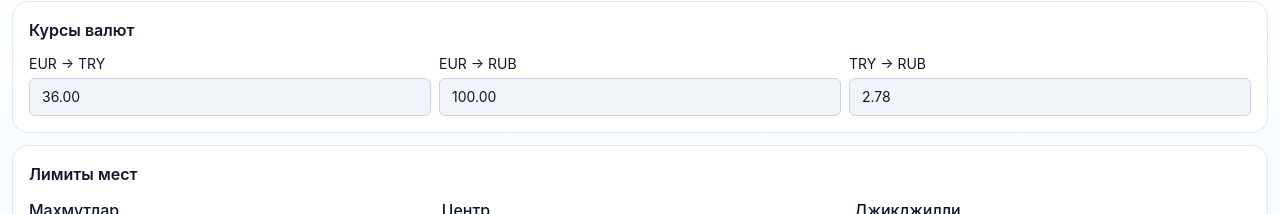
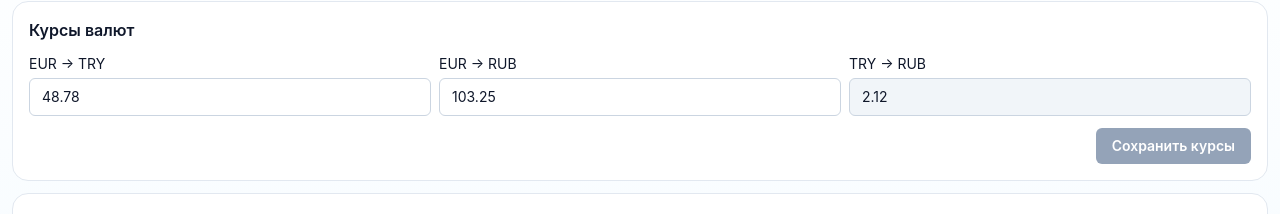
Before and after one commit to melikovgraf1-sys/judo-crm-2, a React (Create React App) app: page /settings in a window 1280 px wide. Shown: the part 161-375 px from the top of the page. Built offline with nearby package versions, Linux system fonts and the light colour scheme; no server answers.

Commit message:
Improve lead modal and currency settings

```diff
--- a/src/components/LeadsTab.tsx
+++ b/src/components/LeadsTab.tsx
@@ -32,7 +32,7 @@ export default function LeadsTab({
     const nextStage = stages[Math.min(stages.length - 1, Math.max(0, idx + dir))];
     const updatedLead: Lead = { ...current, stage: nextStage, updatedAt: todayISO() };
 
-    if (nextStage === "Оплаченный абонемент") {
+    if (isPaidStage(nextStage)) {
       const newClient = convertLeadToClient(updatedLead, db);
       const next = {
         ...db,
@@ -103,6 +103,8 @@ export default function LeadsTab({
     </div>
   );
 }
+
+const isPaidStage = (stage: LeadStage): boolean => stage.toLowerCase().includes("оплач");
 
 function convertLeadToClient(lead: Lead, db: DB): Client {
   const fallbackDate = lead.updatedAt ?? todayISO();
@@ -242,42 +244,127 @@ function LeadModal(
 
   return (
     <Modal size="lg" onClose={onClose}>
-      <div className="font-semibold text-slate-800">{lead.name}</div>
-      <div className="grid gap-1 text-sm">
-        <div><span className="text-slate-500">Родитель:</span> {lead.parentName || "—"}</div>
-        <div><span className="text-slate-500">Имя ребёнка:</span> {lead.firstName ?? "—"}</div>
-        <div><span className="text-slate-500">Фамилия:</span> {lead.lastName ?? "—"}</div>
-        <div><span className="text-slate-500">Дата рождения:</span> {lead.birthDate ? fmtDate(lead.birthDate) : "—"}</div>
-        <div><span className="text-slate-500">Старт:</span> {lead.startDate ? fmtDate(lead.startDate) : "—"}</div>
-        <div><span className="text-slate-500">Источник:</span> {lead.source}</div>
-        <div><span className="text-slate-500">Телефон:</span> {lead.phone || "—"}</div>
-        <div><span className="text-slate-500">WhatsApp:</span> {lead.whatsApp || "—"}</div>
-        <div><span className="text-slate-500">Telegram:</span> {lead.telegram || "—"}</div>
-        <div><span className="text-slate-500">Instagram:</span> {lead.instagram || "—"}</div>
-        <div><span className="text-slate-500">Создан:</span> {fmtDate(lead.createdAt)}</div>
-        <div><span className="text-slate-500">Обновлён:</span> {fmtDate(lead.updatedAt)}</div>
+      <div className="flex flex-col gap-4">
+        <div className="flex flex-col gap-3 sm:flex-row sm:items-start sm:justify-between">
+          <div className="space-y-1">
+            <div className="text-lg font-semibold text-slate-800 dark:text-slate-100">{lead.name}</div>
+            <div className="text-xs uppercase tracking-wide text-slate-500 dark:text-slate-400">{lead.stage}</div>
+          </div>
+          <div className="flex flex-wrap justify-end gap-2">
+            {!edit && (
+              <button
+                onClick={() => setEdit(true)}
+                className="px-3 py-2 rounded-md border border-slate-300 text-sm hover:bg-slate-50 dark:border-slate-700 dark:bg-slate-800 dark:text-slate-100 dark:hover:bg-slate-700"
+              >
+                Редактировать
+              </button>
+            )}
+            <button
+              onClick={remove}
+              className="px-3 py-2 rounded-md border border-rose-200 text-sm text-rose-600 hover:bg-rose-50 dark:border-rose-700 dark:bg-rose-900/20 dark:text-rose-300 dark:hover:bg-rose-900/30"
+            >
+              Удалить
+            </button>
+            <button
+              onClick={onClose}
+              className="px-3 py-2 rounded-md border border-slate-300 text-sm hover:bg-slate-50 dark:border-slate-700 dark:bg-slate-800 dark:text-slate-100 dark:hover:bg-slate-700"
+            >
+              Закрыть
+            </button>
+          </div>
+        </div>
+
+        <div className="grid gap-2 text-sm sm:grid-cols-2">
+          <InfoRow label="Имя ребёнка" value={lead.firstName ?? "—"} />
+          <InfoRow label="Фамилия" value={lead.lastName ?? "—"} />
+          <InfoRow label="Родитель" value={lead.parentName || "—"} />
+          <InfoRow label="Источник" value={lead.source} />
+          <InfoRow label="Телефон" value={lead.phone || "—"} />
+          <InfoRow label="WhatsApp" value={lead.whatsApp || "—"} />
+          <InfoRow label="Telegram" value={lead.telegram || "—"} />
+          <InfoRow label="Instagram" value={lead.instagram || "—"} />
+          <InfoRow label="Дата рождения" value={lead.birthDate ? fmtDate(lead.birthDate) : "—"} />
+          <InfoRow label="Старт" value={lead.startDate ? fmtDate(lead.startDate) : "—"} />
+          <InfoRow label="Создан" value={fmtDate(lead.createdAt)} />
+          <InfoRow label="Обновлён" value={fmtDate(lead.updatedAt)} />
+        </div>
+
+        <InfoRow
+          label="Заметки"
+          value={lead.notes ? <span className="whitespace-pre-line">{lead.notes}</span> : "—"}
+        />
+
+        {edit && (
+          <form
+            onSubmit={handleSubmit(save)}
+            className="space-y-3 rounded-2xl border border-slate-200 p-3 dark:border-slate-700"
+          >
+            <div className="grid gap-2 sm:grid-cols-2">
+              <div className="sm:col-span-2">
+                <input
+                  className="w-full rounded-md border border-slate-300 px-3 py-2 text-sm bg-white dark:bg-slate-800 dark:border-slate-700 dark:text-slate-100"
+                  {...register("name")}
+                  placeholder="Имя"
+                />
+                {errors.name && <span className="text-xs text-rose-600">{errors.name.message}</span>}
+              </div>
+              <div className="sm:col-span-2">
+                <input
+                  className="w-full rounded-md border border-slate-300 px-3 py-2 text-sm bg-white dark:bg-slate-800 dark:border-slate-700 dark:text-slate-100"
+                  {...register("parentName")}
+                  placeholder="Родитель"
+                />
+              </div>
+              <input
+                className="w-full rounded-md border border-slate-300 px-3 py-2 text-sm bg-white dark:bg-slate-800 dark:border-slate-700 dark:text-slate-100"
+                {...register("phone")}
+                placeholder="Телефон"
+              />
+              <input
+                className="w-full rounded-md border border-slate-300 px-3 py-2 text-sm bg-white dark:bg-slate-800 dark:border-slate-700 dark:text-slate-100"
+                {...register("whatsApp")}
+                placeholder="WhatsApp"
+              />
+              <input
+                className="w-full rounded-md border border-slate-300 px-3 py-2 text-sm bg-white dark:bg-slate-800 dark:border-slate-700 dark:text-slate-100"
+                {...register("telegram")}
+                placeholder="Telegram"
+              />
+              <input
+                className="w-full rounded-md border border-slate-300 px-3 py-2 text-sm bg-white dark:bg-slate-800 dark:border-slate-700 dark:text-slate-100"
+                {...register("instagram")}
+                placeholder="Instagram"
+              />
+            </div>
+            {errors.phone && <span className="text-xs text-rose-600">{errors.phone.message}</span>}
+            <div className="flex justify-end gap-2">
+              <button
+                type="submit"
+                disabled={!isValid}
+                className="rounded-md bg-sky-600 px-3 py-2 text-sm text-white disabled:bg-slate-400"
+              >
+                Сохранить
+              </button>
+              <button
+                type="button"
+                onClick={() => setEdit(false)}
+                className="rounded-md border border-slate-300 px-3 py-2 text-sm hover:bg-slate-50 dark:border-slate-700 dark:bg-slate-800 dark:text-slate-100 dark:hover:bg-slate-700"
+              >
+                Отмена
+              </button>
+            </div>
+          </form>
+        )}
       </div>
-      <div className="flex justify-end gap-2">
-        {!edit && <button onClick={() => setEdit(true)} className="px-3 py-2 rounded-md border border-slate-300 dark:border-slate-700 dark:bg-slate-800">Редактировать</button>}
-        <button onClick={remove} className="px-3 py-2 rounded-md border border-rose-200 text-rose-600 dark:border-rose-700 dark:bg-rose-900/20">Удалить</button>
-        <button onClick={onClose} className="px-3 py-2 rounded-md border border-slate-300 dark:border-slate-700 dark:bg-slate-800">Закрыть</button>
-      </div>
-      {edit && (
-        <form onSubmit={handleSubmit(save)} className="space-y-2 pt-2 border-t border-slate-200 dark:border-slate-700">
-          <input className="w-full px-3 py-2 rounded-md border border-slate-300 bg-white dark:bg-slate-800 dark:border-slate-700 dark:text-slate-100" {...register("name")} placeholder="Имя" />
-          {errors.name && <span className="text-xs text-rose-600">{errors.name.message}</span>}
-          <input className="w-full px-3 py-2 rounded-md border border-slate-300 bg-white dark:bg-slate-800 dark:border-slate-700 dark:text-slate-100" {...register("parentName")} placeholder="Родитель" />
-          <input className="w-full px-3 py-2 rounded-md border border-slate-300 bg-white dark:bg-slate-800 dark:border-slate-700 dark:text-slate-100" {...register("phone")} placeholder="Телефон" />
-          {errors.phone && <span className="text-xs text-rose-600">{errors.phone.message}</span>}
-          <input className="w-full px-3 py-2 rounded-md border border-slate-300 bg-white dark:bg-slate-800 dark:border-slate-700 dark:text-slate-100" {...register("whatsApp")} placeholder="WhatsApp" />
-          <input className="w-full px-3 py-2 rounded-md border border-slate-300 bg-white dark:bg-slate-800 dark:border-slate-700 dark:text-slate-100" {...register("telegram")} placeholder="Telegram" />
-          <input className="w-full px-3 py-2 rounded-md border border-slate-300 bg-white dark:bg-slate-800 dark:border-slate-700 dark:text-slate-100" {...register("instagram")} placeholder="Instagram" />
-          <div className="flex justify-end gap-2">
-            <button type="submit" disabled={!isValid} className="px-3 py-2 rounded-md bg-sky-600 text-white disabled:bg-slate-400">Сохранить</button>
-            <button type="button" onClick={() => setEdit(false)} className="px-3 py-2 rounded-md border border-slate-300 dark:border-slate-700 dark:bg-slate-800">Отмена</button>
-          </div>
-        </form>
-      )}
     </Modal>
   );
 }
+
+function InfoRow({ label, value }: { label: string; value: React.ReactNode }) {
+  return (
+    <div className="flex flex-col gap-1 rounded-xl border border-slate-200 bg-white p-3 text-sm shadow-sm dark:border-slate-700 dark:bg-slate-800">
+      <span className="text-xs font-semibold uppercase tracking-wide text-slate-500 dark:text-slate-400">{label}</span>
+      <span className="text-slate-700 dark:text-slate-100">{value}</span>
+    </div>
+  );
+}
--- a/src/components/SettingsTab.tsx
+++ b/src/components/SettingsTab.tsx
@@ -2,6 +2,14 @@ import React, { useState, useEffect, useRef } from "react";
 import Breadcrumbs from "./Breadcrumbs";
 import { commitDBUpdate } from "../state/appState";
 import type { DB } from "../types";
+
+const formatRate = (value?: number) => (value != null ? value.toFixed(2) : "");
+const parseRateInputValue = (raw: string): number | undefined => {
+  const normalized = raw.trim().replace(/\s+/g, "").replace(",", ".");
+  if (!normalized) return undefined;
+  const parsed = Number(normalized);
+  return Number.isFinite(parsed) ? parsed : undefined;
+};
 
 export default function SettingsTab({
   db,
@@ -14,10 +22,9 @@ export default function SettingsTab({
   const eurRubRate = db.settings.currencyRates.RUB;
   const tryRubRateFromDB = eurTryRate ? eurRubRate / eurTryRate : 0;
 
-  const [rates, setRates] = useState({
-    eurTry: eurTryRate,
-    eurRub: eurRubRate,
-    tryRub: tryRubRateFromDB,
+  const [inputs, setInputs] = useState({
+    eurTry: formatRate(eurTryRate),
+    eurRub: formatRate(eurRubRate),
   });
 
   const fetchInProgressRef = useRef(false);
@@ -32,20 +39,67 @@ export default function SettingsTab({
     lastSavedRatesRef.current = { eurTry: eurTryRate, eurRub: eurRubRate };
   }, [eurTryRate, eurRubRate]);
 
+  const formattedEurTry = formatRate(eurTryRate);
+  const formattedEurRub = formatRate(eurRubRate);
+  const parsedEurTry = parseRateInputValue(inputs.eurTry);
+  const parsedEurRub = parseRateInputValue(inputs.eurRub);
+  const isDirty = inputs.eurTry !== formattedEurTry || inputs.eurRub !== formattedEurRub;
+  const canSave =
+    isDirty &&
+    parsedEurTry != null &&
+    parsedEurRub != null &&
+    parsedEurTry > 0 &&
+    parsedEurRub > 0;
+  const derivedTryRub = (() => {
+    if (parsedEurTry != null && parsedEurRub != null && parsedEurTry > 0) {
+      const value = parsedEurRub / parsedEurTry;
+      return Number.isFinite(value) ? value : undefined;
+    }
+    return tryRubRateFromDB || undefined;
+  })();
+
   useEffect(() => {
-    setRates(prev => {
-      if (
-        prev.eurTry === eurTryRate &&
-        prev.eurRub === eurRubRate &&
-        prev.tryRub === tryRubRateFromDB
-      ) {
+    if (isDirty) {
+      return;
+    }
+    setInputs(prev => {
+      if (prev.eurTry === formattedEurTry && prev.eurRub === formattedEurRub) {
         return prev;
       }
-      return { eurTry: eurTryRate, eurRub: eurRubRate, tryRub: tryRubRateFromDB };
+      return { eurTry: formattedEurTry, eurRub: formattedEurRub };
     });
-  }, [eurTryRate, eurRubRate, tryRubRateFromDB]);
+  }, [formattedEurTry, formattedEurRub, isDirty]);
+
+  const saveRates = async () => {
+    if (!canSave) {
+      return;
+    }
+
+    const nextEurTry = parsedEurTry!;
+    const nextEurRub = parsedEurRub!;
+
+    const updated = {
+      ...db,
+      settings: {
+        ...db.settings,
+        currencyRates: { EUR: 1, TRY: nextEurTry, RUB: nextEurRub },
+      },
+    };
+
+    const ok = await commitDBUpdate(updated, setDB);
+    if (!ok) {
+      window.alert("Не удалось сохранить курсы валют. Проверьте доступ к базе данных.");
+      return;
+    }
+
+    lastSavedRatesRef.current = { eurTry: nextEurTry, eurRub: nextEurRub };
+  };
 
   useEffect(() => {
+    if (isDirty) {
+      return;
+    }
+
     const RATE_API_URL = "https://api.exchangerate.host/latest?base=EUR&symbols=TRY,RUB";
 
     const parseRate = (value: unknown): number | undefined => {
@@ -108,15 +162,18 @@ export default function SettingsTab({
           tryRub: nextTryRub,
         };
 
-        setRates(prevRates => {
+        setInputs(prevInputs => {
+          const nextInputs = {
+            eurTry: formatRate(nextEurTry),
+            eurRub: formatRate(nextEurRub),
+          };
           if (
-            nextRates.eurTry === prevRates.eurTry &&
-            nextRates.eurRub === prevRates.eurRub &&
-            nextRates.tryRub === prevRates.tryRub
+            prevInputs.eurTry === nextInputs.eurTry &&
+            prevInputs.eurRub === nextInputs.eurRub
           ) {
-            return prevRates;
+            return prevInputs;
           }
-          return nextRates;
+          return nextInputs;
         });
 
         const hasChanged = eurTryRate !== nextRates.eurTry || eurRubRate !== nextRates.eurRub;
@@ -142,18 +199,14 @@ export default function SettingsTab({
         }
       } catch (e) {
         console.error("Failed to refresh currency rates", e);
-        setRates(prevRates => ({
-          eurTry: prevRates.eurTry ?? eurTryRate,
-          eurRub: prevRates.eurRub ?? eurRubRate,
-          tryRub: prevRates.tryRub ?? tryRubRateFromDB,
-        }));
+        setInputs({ eurTry: formattedEurTry, eurRub: formattedEurRub });
       } finally {
         fetchInProgressRef.current = false;
       }
     }
 
     fetchRates();
-  }, [eurTryRate, eurRubRate, tryRubRateFromDB, setDB]);
+  }, [eurTryRate, eurRubRate, tryRubRateFromDB, setDB, isDirty, formattedEurTry, formattedEurRub]);
 
   return (
     <div className="space-y-3">
@@ -163,28 +216,38 @@ export default function SettingsTab({
         <div className="grid sm:grid-cols-3 gap-2">
           <label className="text-sm">EUR → TRY
             <input
-              type="number"
-              readOnly
-              className="mt-1 w-full px-3 py-2 rounded-md border border-slate-300 bg-slate-100 dark:bg-slate-700 dark:border-slate-600 dark:text-slate-100"
-              value={rates.eurTry ? rates.eurTry.toFixed(2) : ""}
+              type="text"
+              className="mt-1 w-full rounded-md border border-slate-300 bg-white px-3 py-2 text-sm dark:border-slate-600 dark:bg-slate-800 dark:text-slate-100"
+              value={inputs.eurTry}
+              onChange={event => setInputs(prev => ({ ...prev, eurTry: event.target.value }))}
             />
           </label>
           <label className="text-sm">EUR → RUB
             <input
-              type="number"
-              readOnly
-              className="mt-1 w-full px-3 py-2 rounded-md border border-slate-300 bg-slate-100 dark:bg-slate-700 dark:border-slate-600 dark:text-slate-100"
-              value={rates.eurRub ? rates.eurRub.toFixed(2) : ""}
+              type="text"
+              className="mt-1 w-full rounded-md border border-slate-300 bg-white px-3 py-2 text-sm dark:border-slate-600 dark:bg-slate-800 dark:text-slate-100"
+              value={inputs.eurRub}
+              onChange={event => setInputs(prev => ({ ...prev, eurRub: event.target.value }))}
             />
           </label>
           <label className="text-sm">TRY → RUB
             <input
-              type="number"
+              type="text"
               readOnly
-              className="mt-1 w-full px-3 py-2 rounded-md border border-slate-300 bg-slate-100 dark:bg-slate-700 dark:border-slate-600 dark:text-slate-100"
-              value={rates.tryRub ? rates.tryRub.toFixed(2) : ""}
+              className="mt-1 w-full rounded-md border border-slate-300 bg-slate-100 px-3 py-2 text-sm dark:border-slate-600 dark:bg-slate-700 dark:text-slate-100"
+              value={derivedTryRub != null ? derivedTryRub.toFixed(2) : ""}
             />
           </label>
+        </div>
+        <div className="flex justify-end">
+          <button
+            type="button"
+            disabled={!canSave}
+            onClick={saveRates}
+            className="rounded-md bg-sky-600 px-4 py-2 text-sm font-semibold text-white disabled:cursor-not-allowed disabled:bg-slate-400"
+          >
+            Сохранить курсы
+          </button>
         </div>
       </div>
 
--- a/src/state/appState.ts
+++ b/src/state/appState.ts
@@ -42,7 +42,7 @@ const DEFAULT_SETTINGS: Settings = {
   ) as Settings["limits"],
   rentByAreaEUR: { Махмутлар: 300, Центр: 400, Джикджилли: 250 },
   coachSalaryByAreaEUR: { Махмутлар: 0, Центр: 0, Джикджилли: 0 },
-  currencyRates: { EUR: 1, TRY: 36, RUB: 100 },
+  currencyRates: { EUR: 1, TRY: 48.78, RUB: 103.25 },
   coachPayFormula: "фикс 100€ + 5€ за ученика",
   analyticsFavorites: [],
 };
--- a/src/state/seed.ts
+++ b/src/state/seed.ts
@@ -176,7 +176,7 @@ export function makeSeedDB(): DB {
     limits: Object.fromEntries(areas.flatMap(a => groups.map(g => [`${a}|${g}`, 20]))),
     rentByAreaEUR: { Махмутлар: 300, Центр: 400, Джикджилли: 250 },
     coachSalaryByAreaEUR: { Махмутлар: 0, Центр: 0, Джикджилли: 0 },
-    currencyRates: { EUR: 1, TRY: 36, RUB: 100 },
+    currencyRates: { EUR: 1, TRY: 48.78, RUB: 103.25 },
     coachPayFormula: "фикс 100€ + 5€ за ученика",
     analyticsFavorites: [],
   };
```
Also changed, not shown: 1 other file (tests, documents, lock files or other folders).
